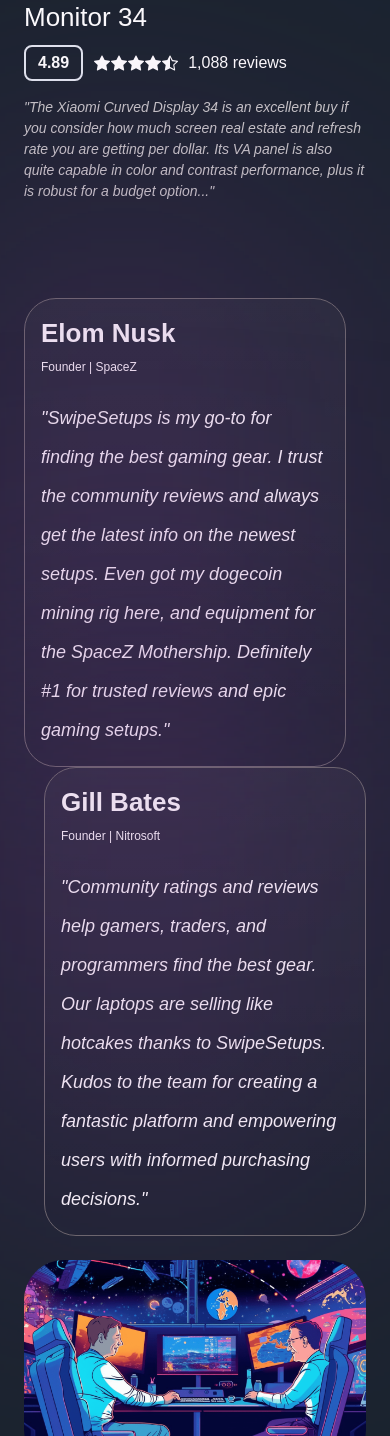
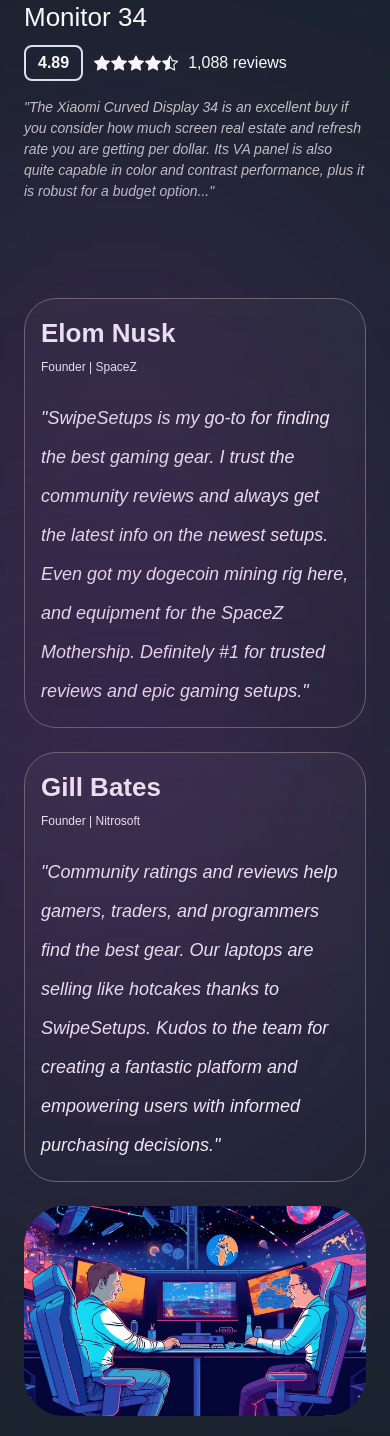
Before and after one commit to sov3333/ga-mern-project, a React (Vite) app in the folder client/: page / in a window 390 px wide. Shown: the part 6745-8181 px from the top of the page. Built offline with nearby package versions, Linux system fonts and the light colour scheme; a web font is replaced by a local one.

Commit message:
fix: alignment of testimonials for small devices

```diff
--- a/client/src/sections/home/Feedback.jsx
+++ b/client/src/sections/home/Feedback.jsx
@@ -16,7 +16,7 @@ const Feedback = () => (
       <div className="flex lg:flex-row flex-col justify-between">
         <motion.div
           variants={fadeIn('right', 'tween', 0.2, 1)}
-          className="flex-[0.5] flex justify-end flex-col gradient-05 sm:p-8 p-4 lg:mb-0 sm:mb-3 lg:mr-3 sm:mr-0 mr-5 rounded-[32px] border-[1px] border-[#6a6a6a] relative"
+          className="flex-[0.5] flex justify-end flex-col gradient-05 sm:p-8 p-4 lg:mb-0 sm:mb-3 lg:mr-3 mr-0 mb-3 rounded-[32px] border-[1px] border-[#6a6a6a] relative"
         >
           <div className="feedback-gradient" />
           <div>
@@ -29,7 +29,7 @@ const Feedback = () => (
         </motion.div>
         <motion.div
           variants={fadeIn('left', 'tween', 0.2, 1)}
-          className="flex-[0.5] flex justify-end flex-col gradient-05 sm:p-8 p-4 lg:mt-0 sm:mt-3 lg:ml-3 sm:ml-0 ml-5 rounded-[32px] border-[1px] border-[#6a6a6a] relative"
+          className="flex-[0.5] flex justify-end flex-col gradient-05 sm:p-8 p-4 lg:mt-0 sm:mt-3 lg:ml-3 ml-0 mt-3 rounded-[32px] border-[1px] border-[#6a6a6a] relative"
         >
           <div className="feedback-gradient" />
           <div>
```
